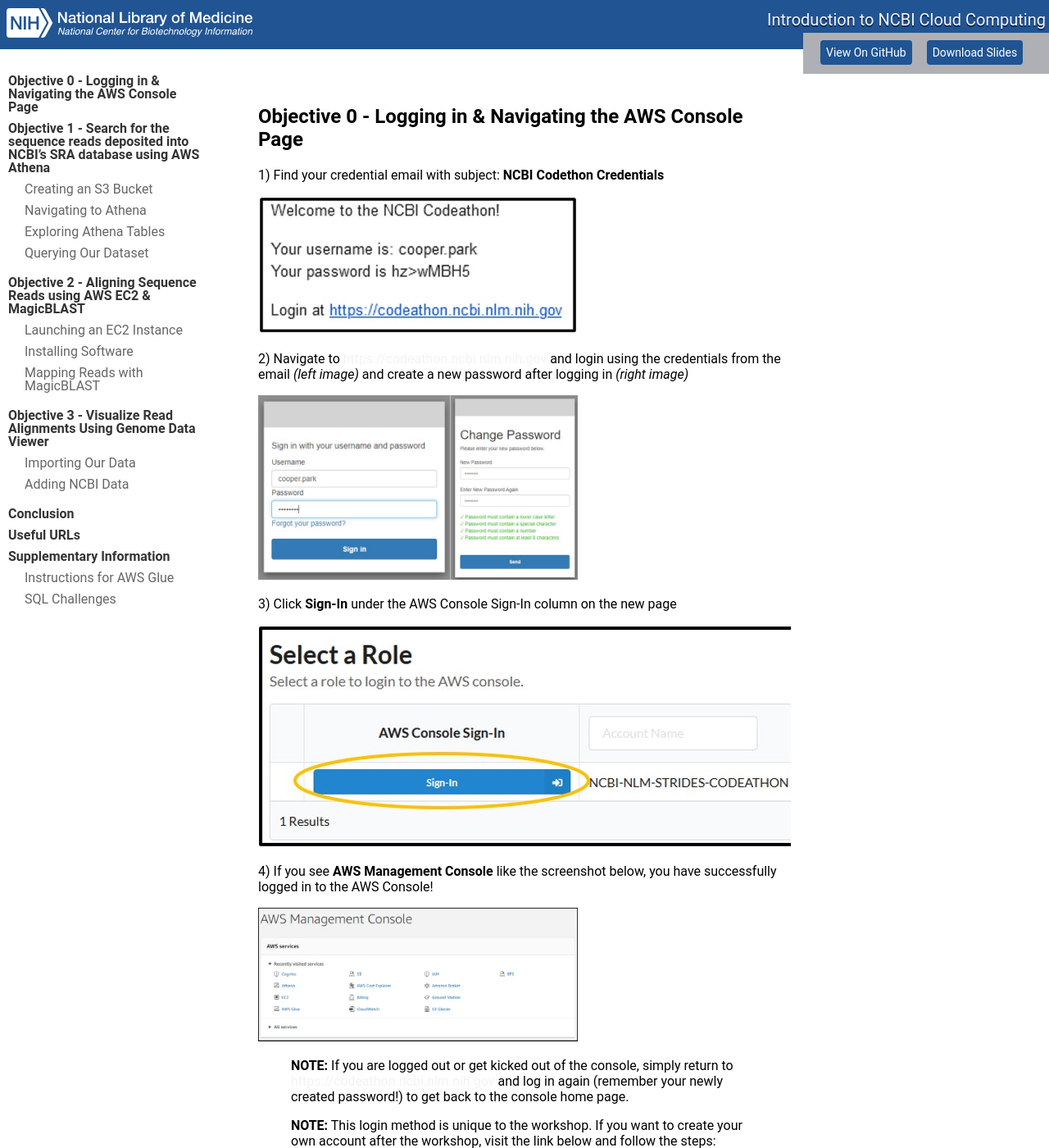
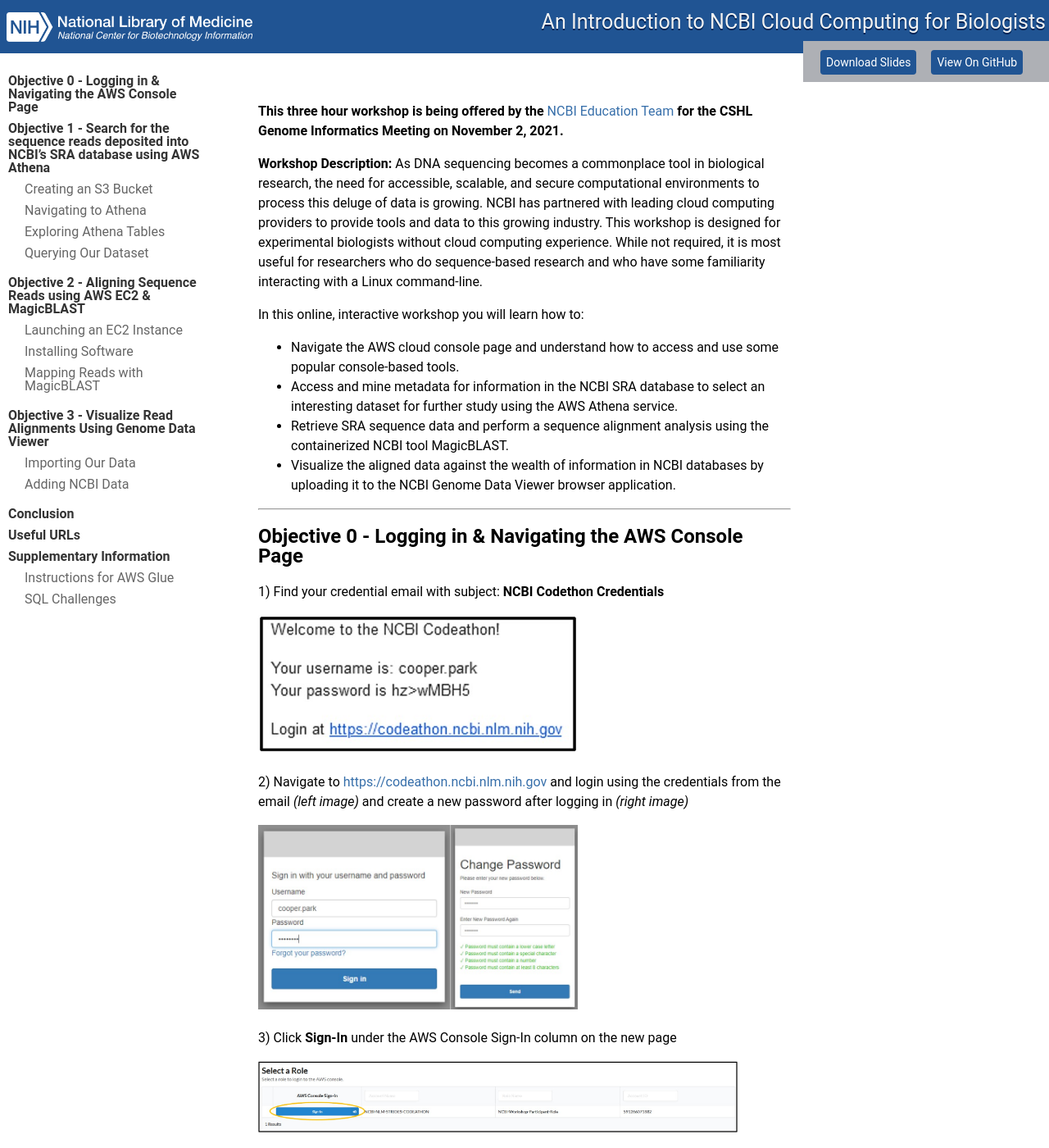
Before and after one commit to parkcoj/Intro-to-NCBI-Cloud-Computing, a Jekyll site: the page built from index.md, in a window 1280 px wide and 1400 px high. Shown: the whole window at 82% size. Built offline with Jekyll 4.4.1, drawn with Linux system fonts in a browser that asks for light colours; our own code applies the rules of GitHub Pages for plain Markdown files.

Commit message:
template free docs

````diff
--- a/_config.yml
+++ b/_config.yml
@@ -1,4 +1,4 @@
-title: Introduction to NCBI Cloud Computing
+title: An Introduction to NCBI Cloud Computing for Biologists
 # remote_theme: pages-themes/leap-day@v0.2.0
 markdown: kramdown
 # plugins:
--- a/_layouts/default.html
+++ b/_layouts/default.html
@@ -9,33 +9,33 @@
     <script src="https://code.jquery.com/jquery-3.3.0.min.js" integrity="sha256-RTQy8VOmNlT6b2PIRur37p6JEBZUE7o8wPgMvu18MC4=" crossorigin="anonymous"></script>
     <script src="{{ '/assets/js/main.js' | relative_url }}"></script>
 
-    <!--[if lt IE 9]>
-      <script src="https://cdnjs.cloudflare.com/ajax/libs/html5shiv/3.7.3/html5shiv.min.js" integrity="sha256-3Jy/GbSLrg0o9y5Z5n1uw0qxZECH7C6OQpVBgNFYa0g=" crossorigin="anonymous"></script>
-    <![endif]-->
     <meta name="viewport" content="width=device-width, initial-scale=1, user-scalable=no">
 
   </head>
   <body>
 
+
       <header>
-        <h1>{{ default: site.github.repository_name | default: site.title | page.title }}</h1>
+        <h1>{{ site.title }}</h1>
 	<img src='doc_images/NCBI_white_fit.png', alt='NCBI logo', width='300px'>
         <div id="banner">
+           <a href="https://parkcoj.github.io/Intro-to-NCBI-Cloud-Computing/slides.pdf" class="button" id='Slides' target="_blank">Download Slides</a>
            <a href="{{ site.github.repository_url }}" class="button" id='GitHub' target="_blank">View On GitHub</a>
-           <a href="https://parkcoj.github.io/Intro-to-NCBI-Cloud-Computing/slides.pdf" class="button" id='Slides' target="_blank">Download Slides</a>
         </div>
       </header>
 
 
       <div class="wrapper">
-        <div class='fake'>
-	  <nav>
-            <ul></ul>
-          </nav>
-        </div>
+	<nav>
+          <ul></ul>
+        </nav>
+
         <section>
 	  {{ content }}
         </section>
       </div>
+
+      <script src="{{ '/assets/scripts/copyCode.js' | relative_url }}"></script>
+
   </body>
 </html>
--- /dev/null
+++ b/assets/css/normalize.scss
@@ -0,0 +1,492 @@
+/*! normalize.css 2012-02-07T12:37 UTC - https://github.com/necolas/normalize.css */
+
+/* =============================================================================
+   HTML5 display definitions
+      ========================================================================== */
+
+/*
+ * Corrects block display not defined in IE6/7/8/9 & FF3
+  */
+
+article,
+aside,
+details,
+figcaption,
+figure,
+footer,
+header,
+hgroup,
+nav,
+section,
+summary {
+	    display: block;
+    }
+
+    /*
+     * Corrects inline-block display not defined in IE6/7/8/9 & FF3
+      */
+
+audio,
+canvas,
+video {
+	    display: inline-block;
+	        *display: inline;
+		    *zoom: 1;
+	    }
+
+	    /*
+	     * Prevents modern browsers from displaying 'audio' without controls
+	      */
+
+audio:not([controls]) {
+	    display: none;
+    }
+
+    /*
+     * Addresses styling for 'hidden' attribute not present in IE7/8/9, FF3, S4
+      * Known issue: no IE6 support
+       */
+
+[hidden] {
+	    display: none;
+    }
+
+
+    /* =============================================================================
+       Base
+          ========================================================================== */
+
+/*
+ * 1. Corrects text resizing oddly in IE6/7 when body font-size is set using em units
+  *    http://clagnut.com/blog/348/#c790
+   * 2. Prevents iOS text size adjust after orientation change, without disabling user zoom
+    *    www.456bereastreet.com/archive/201012/controlling_text_size_in_safari_for_ios_without_disabling_user_zoom/
+     */
+
+html {
+	    font-size: 100%; /* 1 */
+	        -webkit-text-size-adjust: 100%; /* 2 */
+		    -ms-text-size-adjust: 100%; /* 2 */
+	    }
+
+	    /*
+	     * Addresses font-family inconsistency between 'textarea' and other form elements.
+	      */
+
+html,
+button,
+input,
+select,
+textarea {
+	    font-family: sans-serif;
+    }
+
+    /*
+     * Addresses margins handled incorrectly in IE6/7
+      */
+
+body {
+	    margin: 0;
+    }
+
+
+    /* =============================================================================
+       Links
+          ========================================================================== */
+
+/*
+ * Addresses outline displayed oddly in Chrome
+  */
+
+a:focus {
+	    outline: thin dotted;
+    }
+
+    /*
+     * Improves readability when focused and also mouse hovered in all browsers
+      * people.opera.com/patrickl/experiments/keyboard/test
+       */
+
+a:hover,
+a:active {
+	    outline: 0;
+    }
+
+
+    /* =============================================================================
+       Typography
+          ========================================================================== */
+
+/*
+ * Addresses font sizes and margins set differently in IE6/7
+  * Addresses font sizes within 'section' and 'article' in FF4+, Chrome, S5
+   */
+
+h1 {
+	    font-size: 2em;
+	        margin: 0.67em 0;
+	}
+
+	h2 {
+		    font-size: 1.5em;
+		        margin: 0.83em 0;
+		}
+
+		h3 {
+			    font-size: 1.17em;
+			        margin: 1em 0;
+			}
+
+			h4 {
+				    font-size: 1em;
+				        margin: 1.33em 0;
+				}
+
+				h5 {
+					    font-size: 0.83em;
+					        margin: 1.67em 0;
+					}
+
+					h6 {
+						    font-size: 0.75em;
+						        margin: 2.33em 0;
+						}
+
+						/*
+						 * Addresses styling not present in IE7/8/9, S5, Chrome
+						  */
+
+abbr[title] {
+	    border-bottom: 1px dotted;
+    }
+
+    /*
+     * Addresses style set to 'bolder' in FF3+, S4/5, Chrome
+     */
+
+b,
+strong {
+	    font-weight: bold;
+    }
+
+    blockquote {
+	        margin: 1em 40px;
+	}
+
+	/*
+	 * Addresses styling not present in S5, Chrome
+	  */
+
+dfn {
+	    font-style: italic;
+    }
+
+    /*
+     * Addresses styling not present in IE6/7/8/9
+      */
+
+mark {
+	    background: #ff0;
+	        color: #000;
+	}
+
+	/*
+	 * Addresses margins set differently in IE6/7
+	  */
+
+p,
+pre {
+	    margin: 1em 0;
+    }
+
+    /*
+     * Corrects font family set oddly in IE6, S4/5, Chrome
+      * en.wikipedia.org/wiki/User:Davidgothberg/Test59
+       */
+
+pre,
+code,
+kbd,
+samp {
+	    font-family: monospace, serif;
+	        _font-family: 'courier new', monospace;
+		    font-size: 1em;
+	    }
+
+	    /*
+	     * 1. Addresses CSS quotes not supported in IE6/7
+	      * 2. Addresses quote property not supported in S4
+	       */
+
+/* 1 */
+
+q {
+	    quotes: none;
+    }
+
+    /* 2 */
+
+    q:before,
+    q:after {
+	        content: '';
+		    content: none;
+	    }
+
+	    small {
+		        font-size: 75%;
+		}
+
+		/*
+		 * Prevents sub and sup affecting line-height in all browsers
+		  * gist.github.com/413930
+		   */
+
+sub,
+sup {
+	    font-size: 75%;
+	        line-height: 0;
+		    position: relative;
+		        vertical-align: baseline;
+		}
+
+		sup {
+			    top: -0.5em;
+		    }
+
+		    sub {
+			        bottom: -0.25em;
+			}
+
+
+			/* =============================================================================
+			   Lists
+			      ========================================================================== */
+
+/*
+ * Addresses margins set differently in IE6/7
+  */
+
+dl,
+menu,
+ol,
+ul {
+	    margin: 1em 0;
+    }
+
+    dd {
+	        margin: 0 0 0 40px;
+	}
+
+	/*
+	 * Addresses paddings set differently in IE6/7
+	  */
+
+menu,
+ol,
+ul {
+	    padding: 0 0 0 40px;
+    }
+
+    /*
+     * Corrects list images handled incorrectly in IE7
+      */
+
+nav ul,
+nav ol {
+	    list-style: none;
+	        list-style-image: none;
+	}
+
+
+	/* =============================================================================
+	   Embedded content
+	      ========================================================================== */
+
+/*
+ * 1. Removes border when inside 'a' element in IE6/7/8/9, FF3
+  * 2. Improves image quality when scaled in IE7
+   *    code.flickr.com/blog/2008/11/12/on-ui-quality-the-little-things-client-side-image-resizing/
+    */
+
+img {
+	    border: 0; /* 1 */
+	        -ms-interpolation-mode: bicubic; /* 2 */
+	}
+
+	/*
+	 * Corrects overflow displayed oddly in IE9
+	  */
+
+svg:not(:root) {
+	    overflow: hidden;
+    }
+
+
+    /* =============================================================================
+       Figures
+          ========================================================================== */
+
+/*
+ * Addresses margin not present in IE6/7/8/9, S5, O11
+  */
+
+figure {
+	    margin: 0;
+    }
+
+
+    /* =============================================================================
+       Forms
+          ========================================================================== */
+
+/*
+ * Corrects margin displayed oddly in IE6/7
+  */
+
+form {
+	    margin: 0;
+    }
+
+    /*
+     * Define consistent border, margin, and padding
+      */
+
+fieldset {
+	    border: 1px solid #c0c0c0;
+	        margin: 0 2px;
+		    padding: 0.35em 0.625em 0.75em;
+	    }
+
+	    /*
+	     * 1. Corrects color not being inherited in IE6/7/8/9
+	      * 2. Corrects text not wrapping in FF3
+	       * 3. Corrects alignment displayed oddly in IE6/7
+	        */
+
+legend {
+	    border: 0; /* 1 */
+	        padding: 0;
+		    white-space: normal; /* 2 */
+		        *margin-left: -7px; /* 3 */
+		}
+
+		/*
+		 * 1. Corrects font size not being inherited in all browsers
+		  * 2. Addresses margins set differently in IE6/7, FF3+, S5, Chrome
+		   * 3. Improves appearance and consistency in all browsers
+		    */
+
+button,
+input,
+select,
+textarea {
+	    font-size: 100%; /* 1 */
+	        margin: 0; /* 2 */
+		    vertical-align: baseline; /* 3 */
+		        *vertical-align: middle; /* 3 */
+		}
+
+		/*
+		 * Addresses FF3/4 setting line-height on 'input' using !important in the UA stylesheet
+		  */
+
+button,
+input {
+	    line-height: normal; /* 1 */
+    }
+
+    /*
+     * 1. Improves usability and consistency of cursor style between image-type 'input' and others
+      * 2. Corrects inability to style clickable 'input' types in iOS
+       * 3. Removes inner spacing in IE7 without affecting normal text inputs
+        *    Known issue: inner spacing remains in IE6
+	 */
+
+button,
+input[type="button"],
+input[type="reset"],
+input[type="submit"] {
+	    cursor: pointer; /* 1 */
+	        -webkit-appearance: button; /* 2 */
+		    *overflow: visible;  /* 3 */
+	    }
+
+	    /*
+	     * Re-set default cursor for disabled elements
+	      */
+
+button[disabled],
+input[disabled] {
+	    cursor: default;
+    }
+
+    /*
+     * 1. Addresses box sizing set to content-box in IE8/9
+      * 2. Removes excess padding in IE8/9
+       * 3. Removes excess padding in IE7
+             Known issue: excess padding remains in IE6
+	      */
+
+input[type="checkbox"],
+input[type="radio"] {
+	    box-sizing: border-box; /* 1 */
+	        padding: 0; /* 2 */
+		    *height: 13px; /* 3 */
+		        *width: 13px; /* 3 */
+		}
+
+		/*
+		 * 1. Addresses appearance set to searchfield in S5, Chrome
+		  * 2. Addresses box-sizing set to border-box in S5, Chrome (include -moz to future-proof)
+		   */
+
+input[type="search"] {
+	    -webkit-appearance: textfield; /* 1 */
+	        -moz-box-sizing: content-box;
+		    -webkit-box-sizing: content-box; /* 2 */
+		        box-sizing: content-box;
+		}
+
+		/*
+		 * Removes inner padding and search cancel button in S5, Chrome on OS X
+		  */
+
+input[type="search"]::-webkit-search-decoration,
+input[type="search"]::-webkit-search-cancel-button {
+	    -webkit-appearance: none;
+    }
+
+    /*
+     * Removes inner padding and border in FF3+
+      * www.sitepen.com/blog/2008/05/14/the-devils-in-the-details-fixing-dojos-toolbar-buttons/
+       */
+
+button::-moz-focus-inner,
+input::-moz-focus-inner {
+	    border: 0;
+	        padding: 0;
+	}
+
+	/*
+	 * 1. Removes default vertical scrollbar in IE6/7/8/9
+	  * 2. Improves readability and alignment in all browsers
+	   */
+
+textarea {
+	    overflow: auto; /* 1 */
+	        vertical-align: top; /* 2 */
+	}
+
+
+	/* =============================================================================
+	   Tables
+	      ========================================================================== */
+
+/*
+ * Remove most spacing between table cells
+  */
+
+table {
+	    border-collapse: collapse;
+	        border-spacing: 0;
+	}
--- a/assets/css/style.scss
+++ b/assets/css/style.scss
@@ -1,5 +1,7 @@
 ---
 ---
+
+// @import "normalize";
 
 // Changes header to Blue and updates text to be cleaner looking
 *{
@@ -17,7 +19,7 @@ header {
     text-align: right;
     padding: 1rem 2rem;
     text-shadow: 0px 2px 0px #002455;
-    font: 20px/40px Roboto;
+    font: 25px/45px Roboto;
     margin: -20px;
   }
 
@@ -32,7 +34,7 @@ header {
     background: #AEB0B5;
     border: #212121;
     right: 0;
-    top: 40px;
+    top: 50px;
     width: 300px;
     z-index: 100;
     height: 50px;
@@ -54,21 +56,28 @@ header {
       }
     }
 
-    #GitHub {
+    #Slides {
       margin: 1.5em .5em 1.5em 1.5em;
     }
 
-    #Slides {
+    #GitHub {
       margin: 1.5em 1.5em 1.5em .5em;
     }
   }
 }
 
+body {
+  font: 16px/24px 'Roboto';
+  font-weight: 400;
+}
+
 a {
-  color: #f3f3f3;
+  color: #376faa;
   font-weight: 400;
   text-decoration: none;
 }
+
+
 
 nav {
   position: fixed;
@@ -128,3 +137,103 @@ nav {
   overflow: auto;
   z-index: 98;
 }
+
+section img {
+  max-width: 90%;
+}
+
+blockquote {
+  border-left: 2px solid #2E8540;
+  margin: 0;
+  padding: 0 0 0 20px;
+  font-style: italic;
+}
+
+code {
+  font-family: 'Lucida Sans', Monaco, Bitstream Vera Sans Mono, Lucida Console, Terminal;
+  font-size: 13px;
+  color: #efefef;
+  text-shadow: 0px 1px 0px #000;
+  margin: 0 4px;
+  padding: 2 px 6px;
+  background: #333;
+  border-radius: 2px;
+}
+
+pre {
+  padding: 8px 15px;
+  background: #333333;
+  border-radius: 3px;
+  border: 1px solid #c7c7c7;
+  overflow: auto;
+  overflow-y: hidden;
+  margin: 0;
+
+  code {
+    margin: 0px;
+    padding: 0px;
+  }
+}
+
+.code-header {
+  display: flex;
+  justify-content: flex-end;
+}
+
+.copy-code-button {
+  display: grid;
+  grid-auto-flow: column;
+  align-items: center;
+  grid-column-gap: 4px;
+  border: none;
+  cursor: pointer;
+  font-size: 1rem;
+  padding: 4px 8px;
+  margin-top: 10px;
+
+  &::before {
+    content: "Copy";
+  }
+
+  &::after {
+    content: "📋";
+    display: block;
+  }
+
+  &.copied {
+    &::before {
+      content: "Copied!";
+    }
+
+    &::after {
+      content: "✔️";
+    }
+  }
+}
+
+kbd {
+  background-color: #fafbfc;
+  border: 1px solid #c6cbd1;
+  border-bottom-color: #959da5;
+  color: #444d56;
+  display: inline-block;
+  font-size: 11px;
+  line-height: 10px;
+  padding: 3px 5px;
+  vertical-align: middle;
+}
+
+
+
+
+@media print, screen and (max-width: 1060px) {
+
+  div.wrapper {
+    width: auto;
+    margin: 0;
+  }
+
+  nav {
+    display: none;
+  }
+}
--- a/index.md
+++ b/index.md
@@ -1,3 +1,16 @@
+**This three hour workshop is being offered by the [NCBI Education Team](mailto:workshops@ncbi.nlm.nih.gov?subject=[GitHub]%20CSHL%20Cloud%20Workshop%20Feedback) for the CSHL Genome Informatics Meeting on November 2, 2021.**
+
+**Workshop Description:** As DNA sequencing becomes a commonplace tool in biological research, the need for accessible, scalable, and secure computational environments to process this deluge of data is growing. NCBI has partnered with leading cloud computing providers to provide tools and data to this growing industry. This workshop is designed for experimental biologists without cloud computing experience. While not required, it is most useful for researchers who do sequence-based research and who have some familiarity interacting with a Linux command-line.
+
+In this online, interactive workshop you will learn how to:
+
+- Navigate the AWS cloud console page and understand how to access and use some popular console-based tools.
+- Access and mine metadata for information in the NCBI SRA database to select an interesting dataset for further study using the AWS Athena service.
+- Retrieve SRA sequence data and perform a sequence alignment analysis using the containerized NCBI tool MagicBLAST.
+- Visualize the aligned data against the wealth of information in NCBI databases by uploading it to the NCBI Genome Data Viewer browser application.
+
+---
+
 # Objective 0 - Logging in & Navigating the AWS Console Page
 
 1) Find your credential email with subject: **NCBI Codethon Credentials**
@@ -21,6 +34,8 @@
 
 > **NOTE:** This login method is unique to the workshop. If you want to create your own account after the workshop, visit the link below and follow the steps:
 > [https://aws.amazon.com/premiumsupport/knowledge-center/create-and-activate-aws-account/](https://aws.amazon.com/premiumsupport/knowledge-center/create-and-activate-aws-account/)
+
+---
 
 # Objective 1 - Search for the sequence reads deposited into NCBI's SRA database using AWS Athena
 
@@ -80,13 +95,13 @@ Now that we have an S3 bucket ready, we can go see what the Athena page looks li
 
 4) Click the **Manage** button on the right *(1st image)* then **Browse S3** on the next page *(2nd image)* to see the list of S3 buckets in our account. Scroll to find your S3 bucket then click the radio button to the left of the name and click **Choose** in the bottom right *(3rd image)*. Finally, click **Save** *(4th image)*.
 
-![img14](doc_images/img14.jpg){:width="60%"}
+![img14](doc_images/img14.jpg){:width="40%"}
 
 ![img15](doc_images/img15.jpg){:width="60%"}
 
 ![img16](doc_images/img16.jpg){:width="60%"}
 
-![img16_1](doc_images/img16_1.jpg){:width=60%"}
+![img16_1](doc_images/img16_1.jpg){:width=40%"}
 
 Now that we can save Athena results we can run some searches! The very last step to doing that is to import the table we want to search into Athena using another AWS service - Glue. However, to save time, this has already been done prior to the workshop by the instructor.
 
@@ -138,7 +153,7 @@ FROM "sra"."metadata"
 WHERE sra_study = 'SRP125431'
 ```
 
-![img22](doc_images/img22.jpg){:width="60%"}
+![img22](doc_images/img22.jpg){:width="40%"}
 
 5) If you see a results table with three rows like the partial screenshot below, you have successfully found your data!
 
@@ -149,6 +164,8 @@ WHERE sra_study = 'SRP125431'
 ![img24](doc_images/img24.jpg){:width="60%"}
 
 > Want to challenge yourself? Visit the supplementary text (section: **SQL challenges**) to find some questions you can build your own SQL query for. Plus, find more advanced SQL query techniques and a deeper breakdown of the SRA metadata table too!
+
+---
 
 # Objective 2 - Aligning Sequence Reads using AWS EC2 & MagicBLAST
 
@@ -216,7 +233,7 @@ WHERE sra_study = 'SRP125431'
 
 > **NOTE:** The first warning tells us that our instance configuration will cost us money. The second warning tells us that our network settings make our instance publicly accessible, which is discussed in the above "NOTE".
 
-![img41](doc_images/img41.jpg){:width="60%"}
+![img41](doc_images/img41.jpg){:width="20%"}
 
 14) Click **Launch** in the bottom right of the screen.
 
@@ -406,6 +423,8 @@ aws s3 ls s3://<username>-cloud-workshop
 
 ![img62](doc_images/img62.jpg){:width="60%"}
 
+---
+
 # Objective 3 - Visualize Read Alignments Using Genome Data Viewer
 
 ## Importing Our Data
@@ -520,9 +539,13 @@ Oh... there’s just one? Let's check that one then.
 
 8) Just as we suspected! This region is associated with Bardet-biedl syndrome. If we wanted to, we could click on the phenotype and explore more about the condition. But that is something you need to explore on your own, because this is the end of the worksheet!
 
+---
+
 # Conclusion
 
 This concludes our exercise on navigating the AWS Cloud computing console and several of its most popular cloud services. We hope that you are motivated to take these skills and tools with you and explore how they can benefit your own research. You can find links to many useful resources to help you below.
+
+---
 
 # Useful URLs
 
@@ -554,6 +577,8 @@ This concludes our exercise on navigating the AWS Cloud computing console and se
 
 - SRA Homepage: [https://www.ncbi.nlm.nih.gov/sra](https://www.ncbi.nlm.nih.gov/sra)
 - SRA in the Cloud: [https://www.ncbi.nlm.nih.gov/sra/docs/sra-cloud/](https://www.ncbi.nlm.nih.gov/sra/docs/sra-cloud/)
+
+---
 
 # Supplementary Information
 
````
Also changed, not shown: 4 other files.
